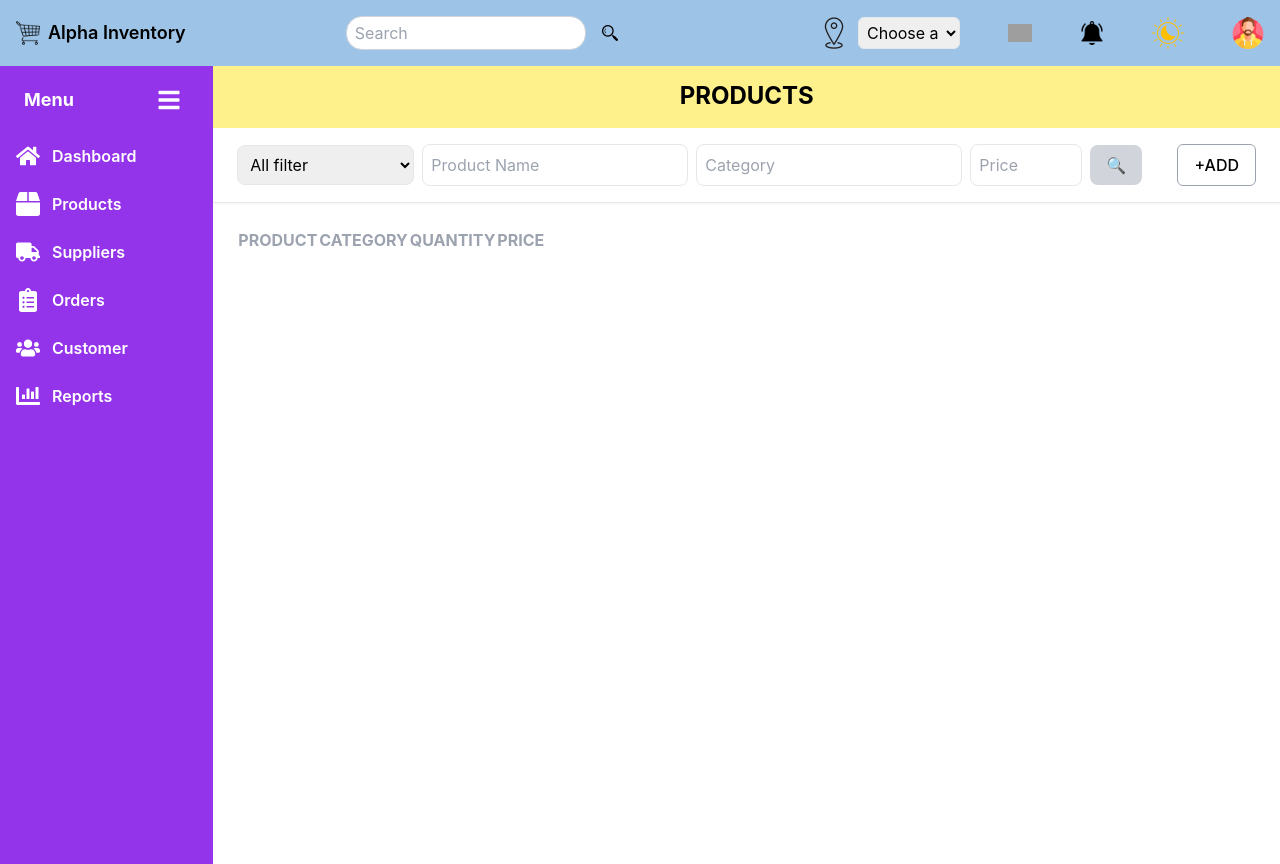
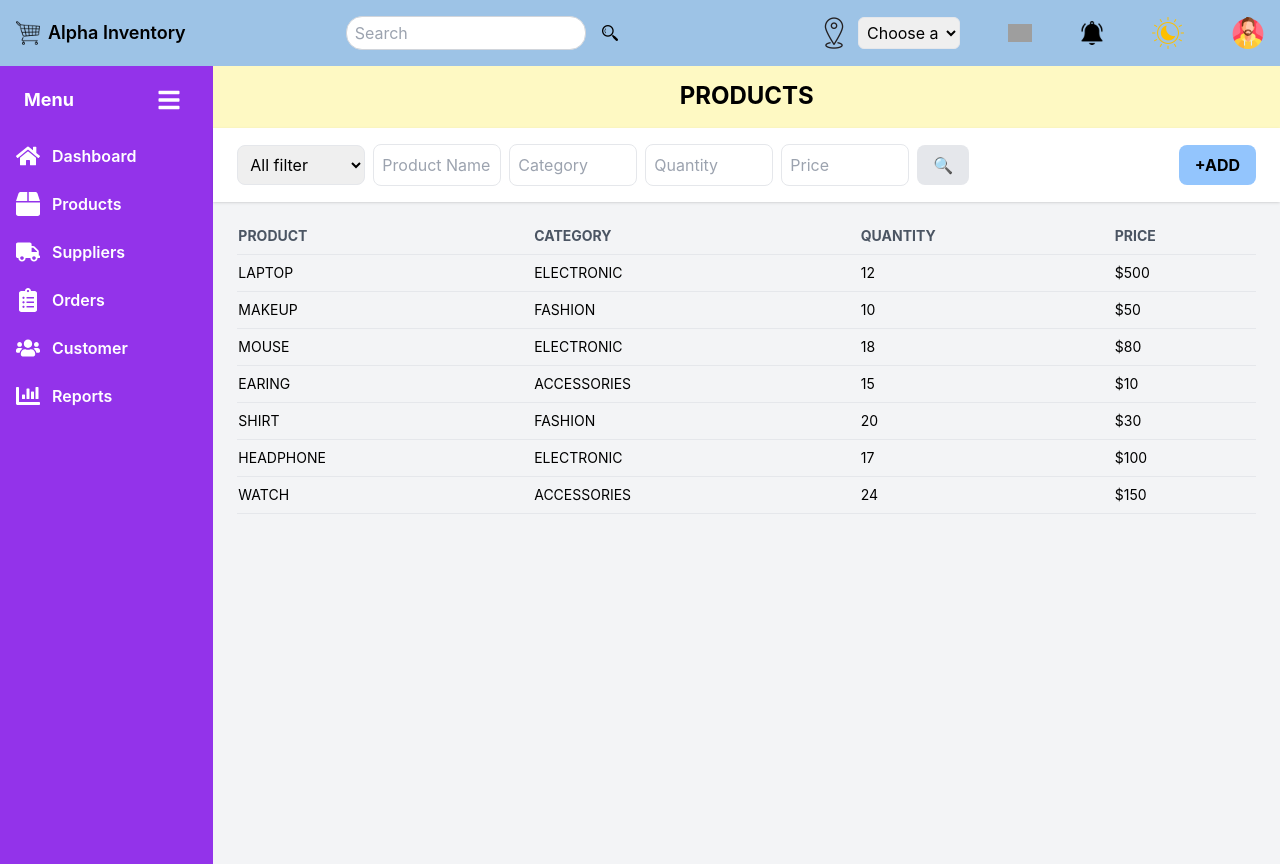
Before and after one commit to anik0103/inventory-management-system, a React (Create React App) app: page /products in a window 1280 px wide. Built offline with nearby package versions, Linux system fonts and the light colour scheme; grey boxes are pictures that could not be loaded.

Commit message:
feat: Implement product filtering and display functionality with updated components

```diff
--- a/src/Components/Product/Filters.js
+++ b/src/Components/Product/Filters.js
@@ -1,67 +1,64 @@
 import { useState } from "react";
 
-const Filters = () => {
-  const [filter, setFilter] = useState("");
-  const [productName, setProductName] = useState("");
-  const [category, setCategory] = useState("");
-  const [price, setPrice] = useState("");
+const Filters = ({ onSearch }) => {
+  const[filters, setFilters] = useState("");
+  const[productName, setProductName] = useState("");
+  const[category, setCategory] = useState("");
+  const[quantity, setQuantity] = useState("");
+  const[price, setPrice] = useState("");
 
   const handleSearch = () => {
     console.log("Filter values:", {
-      filter,
+      filters,
       productName,
       category,
+      quantity,
       price,
     });
   };
 
   return (
-    <div className="flex flex-wrap items-center gap-2 px-6 py-4 border-b bg-white shadow-sm">
-      <select
-        className="border p-2 rounded-lg"
-        value={filter}
-        onChange={(e) => setFilter(e.target.value)}
-      >
+    <div className="flex flex-wrap items-center ml-auto gap-2 px-6 py-4 bg-white shadow">
+      <select className="border w-32 p-2 rounded-lg" value={Filters} onChange={(e) => setFilters(e.target.value)}>
         <option value="">All filter</option>
         <option value="lowPrice">Price: Low to High</option>
         <option value="highPrice">Price: High to Low</option>
-        <option value="electronics">Electronics</option>
-        <option value="fashion">Fashion</option>
+        <option value="Electronics">ELECTRONIC</option>
+        <option value="Fashion">FASHION</option>
+        <option value="Accessories">ACCESSORIES</option>
       </select>
-
       <input
         type="text"
         placeholder="Product Name"
-        className="border p-2 rounded-lg"
+        className="border w-32 p-2 rounded-lg"
         value={productName}
         onChange={(e) => setProductName(e.target.value)}
       />
-
       <input
         type="text"
         placeholder="Category"
-        className="border p-2 rounded-lg"
+        className="border w-32 p-2 rounded-lg"
         value={category}
         onChange={(e) => setCategory(e.target.value)}
       />
-
       <input
-        type="number"
+        type="text"
+        placeholder="Quantity"
+        className="border w-32 p-2 rounded-lg"
+        value={category}
+        onChange={(e) => setCategory(e.target.value)}
+      />
+      <input
+        type="text"
         placeholder="Price"
-        className="border p-2 rounded-lg w-28"
-        value={price}
-        onChange={(e) => setPrice(e.target.value)}
+        className="border w-32 p-2 rounded-lg"
+        value={category}
+        onChange={(e) => setCategory(e.target.value)}
       />
-
-      <button
-        className="bg-gray-300 px-4 py-2 rounded-lg" onClick={handleSearch}
-      >
+      <button className="bg-gray-200 px-4 py-2 rounded-lg hover:bg-blue-300" onClick={handleSearch}>
         🔍
       </button>
-
-      <button
-        className="ml-auto bg-white border border-gray-400 px-4 py-2 rounded-md font-medium" onClick={() => alert("Add Product on Clicked")}
-      >
+      <button className="ml-auto bg-blue-300 text-black font-bold px-4 py-2 rounded-lg" onClick={()=> alert("Add Product on Clicked")}>
         +ADD
       </button>
     </div>
--- a/src/Components/Product/Head.js
+++ b/src/Components/Product/Head.js
@@ -1,7 +1,7 @@
 
 const Head =()=>{
     return(
-        <div className="font-bold text-2xl bg-yellow-200 text-black p-4">
+        <div className="font-bold text-2xl bg-yellow-100 text-black p-4">
             <h1>PRODUCTS</h1>
         </div>
     )
--- /dev/null
+++ b/src/Components/Product/PdtList.js
@@ -0,0 +1,11 @@
+const PdtList = [
+  { name: "LAPTOP", category: "ELECTRONIC", quantity: 12, price: 500 },
+  { name: "MAKEUP", category: "FASHION", quantity: 10, price: 50 },
+  { name: "MOUSE", category: "ELECTRONIC", quantity: 18, price: 80 },
+  { name: "EARING", category: "ACCESSORIES", quantity: 15, price: 10 },
+  { name: "SHIRT", category: "FASHION", quantity: 20, price: 30 },
+  { name: "HEADPHONE", category: "ELECTRONIC", quantity: 17, price: 100 },
+  { name: "WATCH", category: "ACCESSORIES", quantity: 24, price: 150 },
+];
+
+export default PdtList;
--- a/src/Components/Product/ProductTable.js
+++ b/src/Components/Product/ProductTable.js
@@ -1,16 +1,34 @@
-const ProductTable =()=>{
-    return(
-        <div className="m-4 p-2">
-            <table>
-                <thead className="text-gray-400 p-8 ">
-                    <th>PRODUCT</th>
-                    <th>CATEGORY</th>
-                    <th>QUANTITY</th>
-                    <th>PRICE</th>
-                </thead>
+const ProductTable = ({ products = [] }) => {
+  return (
+    <div className="px-6 py-4">
+      <table className="w-full border-collapse text-left">
+        <thead>
+          <tr className="text-gray-600 text-sm border-b">
+            <th className="py-2">PRODUCT</th>
+            <th className="py-2">CATEGORY</th>
+            <th className="py-2">QUANTITY</th>
+            <th className="py-2">PRICE</th>
+          </tr>
+        </thead>
+        <tbody>
+          {products.length > 0 ? (
+            products.map((item, index) => (
+              <tr key={index} className="border-b text-sm">
+                <td className="py-2">{item.name}</td>
+                <td className="py-2">{item.category}</td>
+                <td className="py-2">{item.quantity}</td>
+                <td className="py-2">${item.price}</td>
+              </tr>
+            ))
+          ) : (
+            <tr>
+              <td colSpan="4" className="text-center text-gray-400 py-4">No products found</td>
+            </tr>
+          )}
+        </tbody>
+      </table>
+    </div>
+  );
+};
 
-            </table>
-        </div>
-    )
-}
 export default ProductTable;
--- a/src/Components/Product/Products.js
+++ b/src/Components/Product/Products.js
@@ -1,14 +1,29 @@
+import { useState } from "react";
 import Head from "./Head";
 import Filters from "./Filters";
 import ProductTable from "./ProductTable";
+import PdtList from "./PdtList";
+
 const Products = () => {
-    return(
-        <div className="w-full">
-            {/* Add Components here */}
-            <Head/>
-            <Filters/>
-            <ProductTable/>
-        </div>
-    )
-}
+  const fullProductList = PdtList;
+  const [filteredProducts, setFilteredProducts] = useState(fullProductList);
+
+  const handleSearch = ({ productName, category }) => {
+    const filtered = fullProductList.filter((product) => {
+      return (
+        product.name.toLowerCase().includes(productName.toLowerCase()) &&
+        product.category.toLowerCase().includes(category.toLowerCase())
+      );
+    });
+    setFilteredProducts(filtered);
+  };
+
+  return (
+    <div className="w-full min-h-screen bg-gray-100">
+      <Head/>
+      <Filters onSearch={handleSearch}/>
+      <ProductTable products={filteredProducts}/>
+    </div>
+  );
+};
 export default Products;
```
